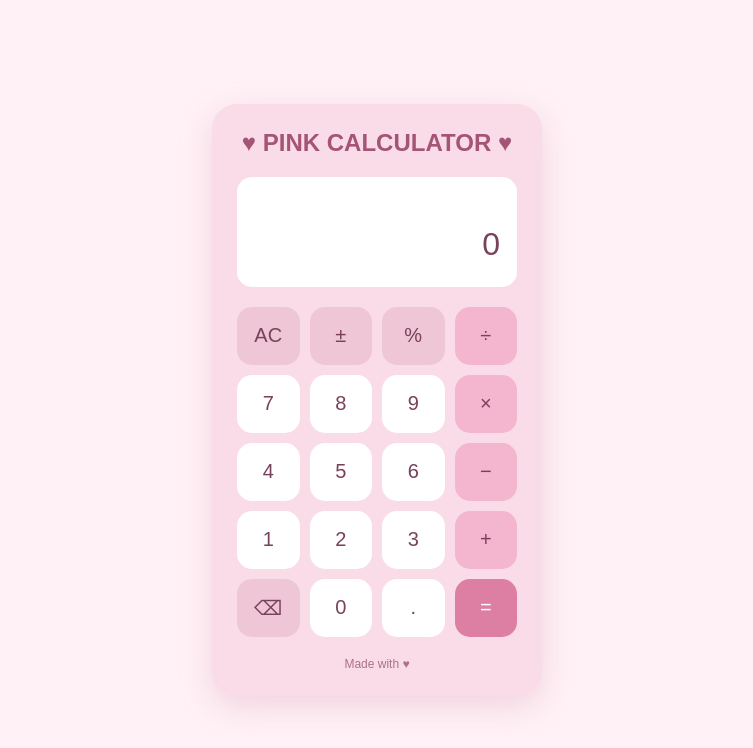
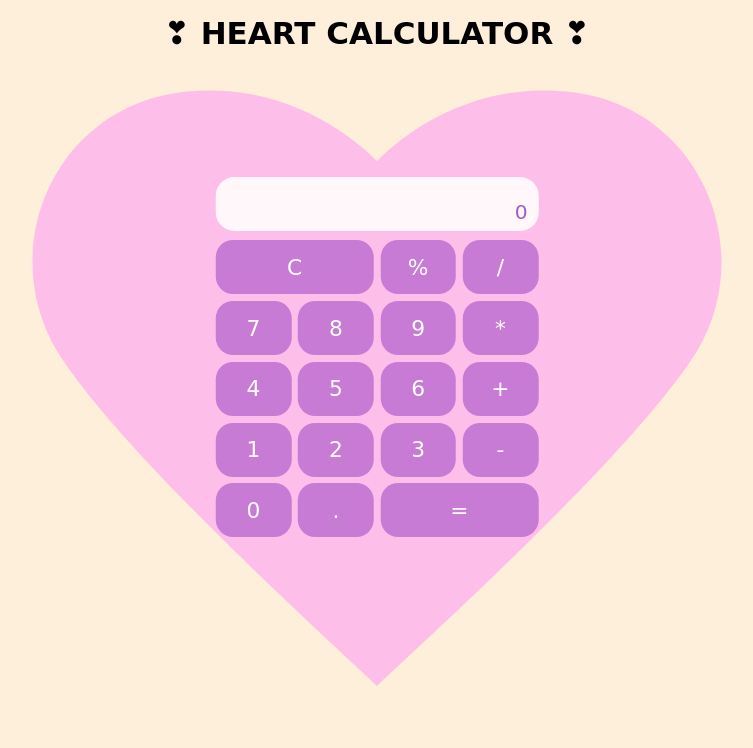
Before and after one commit to choiyoon133-dot/web_a, a plain HTML site: page mycalculater.html in a window 1280 px wide. Shown: the whole page, without its empty margins (263-1016 px from the left). Drawn offline with Linux system fonts and the light colour scheme; a web font is replaced by a local one.

Commit message:
Apply Hearty Beltime font

```diff
--- a/mycalculater.html
+++ b/mycalculater.html
@@ -3,9 +3,18 @@
 <head>
 <meta charset="UTF-8">
 <meta name="viewport" content="width=device-width, initial-scale=1.0">
-    <title>나만의 핑크 계산기</title>
+<title>Heart Calculator</title>
 
 <style>
+/* Hearty Beltime 폰트 등록 */
+@font-face {
+    font-family: 'Hearty Beltime';
+    src: url('./fonts/Hearty Beltime.ttf') format('truetype');
+    font-weight: normal;
+    font-style: normal;
+    font-display: swap;
+}
+
 * {
     box-sizing: border-box;
 }
@@ -13,147 +22,228 @@
 body {
     margin: 0;
     min-height: 100vh;
-            display: flex;
-            justify-content: center;
-            align-items: center;
-            background: #fff1f6;
-            font-family: Arial, sans-serif;
+    background: #fdefd9;
+    font-family: 'Hearty Beltime', cursive;
 }
 
-        .calculator {
-            width: 330px;
-            max-width: 95vw;
-            padding: 25px;
-            border-radius: 25px;
-            background: #f9dce7;
-            box-shadow: 0 10px 30px #dba7bb66;
+.wrapper {
+    width: 100%;
+    max-width: 750px;
+    margin: 0 auto;
+    padding-top: 15px;
 }
 
-        h2 {
+h1 {
+    margin: 0 0 10px;
+    font-family: 'Hearty Beltime', cursive;
+    font-size: clamp(17px, 4.2vw, 31px);
     text-align: center;
-            color: #a45475;
-            margin-top: 0;
+    color: black;
+    white-space: nowrap;
 }
 
-        .screen {
-            background: white;
-            padding: 15px;
-            margin-bottom: 20px;
-            border-radius: 15px;
+/* 하트와 계산기를 동일한 비율로 조정 */
+.stage {
+    position: relative;
+    width: 100%;
+    aspect-ratio: 750 / 650;
+    container-type: inline-size;
 }
 
+/* 하트 배경 */
+.heart {
+    position: absolute;
+    width: 100%;
+    height: 100%;
+    top: 0;
+    left: 0;
+}
+
+/* 계산기 위치 */
+.calculator {
+    position: absolute;
+    z-index: 2;
+    width: 43cqw;
+    left: 50%;
+    top: 15.5cqw;
+    transform: translateX(-50%);
+}
+
+/* 현황창 */
+.screen {
+    width: 100%;
+    height: 7.2cqw;
+    background: #fff7f9;
+    border-radius: 2.5cqw;
+    padding: 0.6cqw 1.4cqw;
+    margin-bottom: 1.2cqw;
+    display: flex;
+    flex-direction: column;
+    justify-content: center;
+}
+
+/* 수식 표시 */
 #history {
     width: 100%;
-            height: 25px;
-            border: none;
+    height: 2cqw;
+    font-family: 'Hearty Beltime', cursive;
+    font-size: 1.5cqw;
+    color: #a66bb5;
     text-align: right;
-            color: #b98a9d;
-            background: transparent;
+    overflow: hidden;
+    white-space: nowrap;
 }
 
+/* 결과 표시 */
 #display {
     width: 100%;
-            height: 55px;
+    height: 3.8cqw;
     border: none;
+    outline: none;
+    background: transparent;
+    color: #a45cba;
+    font-family: 'Hearty Beltime', cursive;
+    font-size: 2.7cqw;
     text-align: right;
-            font-size: 32px;
-            color: #79415b;
-            background: transparent;
+    padding: 0;
 }
 
+/* 버튼 4열 */
 .buttons {
+    width: 100%;
     display: grid;
-            grid-template-columns: repeat(4, 1fr);
-            gap: 10px;
+    grid-template-columns: repeat(4, minmax(0, 1fr));
+    grid-auto-rows: 7.2cqw;
+    gap: 0.9cqw;
 }
 
+/* 버튼 디자인 */
 button {
-            height: 58px;
+    min-width: 0;
     border: none;
-            border-radius: 15px;
-            background: white;
-            color: #79415b;
-            font-size: 20px;
+    border-radius: 2.3cqw;
+    background: #c87bd5;
+    color: white;
+    font-family: 'Hearty Beltime', cursive;
+    font-size: 2.9cqw;
     cursor: pointer;
-            transition: 0.2s;
+    transition: background 0.15s, transform 0.15s;
 }
 
 button:hover {
-            background: #ffe5ef;
-            transform: scale(1.05);
+    background: #b86ac9;
 }
 
 button:active {
     transform: scale(0.95);
 }
 
-        .operator {
-            background: #f3b6ce;
+/* C, = 버튼은 두 칸 */
+.wide {
+    grid-column: span 2;
 }
 
-        .special {
-            background: #eec6d6;
+@media (max-width: 500px) {
+    .wrapper {
+        padding-top: 12px;
     }
 
-        .equal {
-            background: #dc7fa3;
-            color: white;
+    h1 {
+        margin-bottom: 8px;
     }
-
-        .equal:hover {
-            background: #ca648c;
-        }
-
-        .footer {
-            text-align: center;
-            margin-top: 20px;
-            color: #ab7189;
-            font-size: 12px;
 }
 </style>
 </head>
 
 <body>
+
+<div class="wrapper">
+
+    <h1>❣ HEART CALCULATOR ❣</h1>
+
+    <div class="stage">
+
+        <!-- 하트 배경 -->
+        <svg class="heart"
+             viewBox="0 0 750 650"
+             preserveAspectRatio="xMidYMid meet"
+             xmlns="http://www.w3.org/2000/svg">
+
+            <path
+                d="
+                M 375 625
+                C 345 595, 120 395, 55 290
+                C -10 180, 60 35, 195 30
+                C 270 25, 335 60, 375 100
+                C 415 60, 480 25, 555 30
+                C 690 35, 760 180, 695 290
+                C 630 395, 405 595, 375 625
+                Z"
+                fill="#fdbfea">
+            </path>
+        </svg>
+
+        <!-- 계산기 -->
         <form class="calculator" onsubmit="return false;">
-        <h2>♥ PINK CALCULATOR ♥</h2>
 
             <div class="screen">
-            <input type="text" id="history" readonly>
-            <input type="text" id="display" value="0" readonly>
+                <div id="history"></div>
+                <input type="text"
+                       id="display"
+                       value="0"
+                       readonly>
             </div>
 
             <div class="buttons">
-            <button type="button" class="special" onclick="clearAll()">AC</button>
-            <button type="button" class="special" onclick="changeSign()">±</button>
-            <button type="button" class="special" onclick="percent()">%</button>
-            <button type="button" class="operator" onclick="setOperator('/')">÷</button>
 
-            <button type="button" onclick="inputNumber('7')">7</button>
-            <button type="button" onclick="inputNumber('8')">8</button>
-            <button type="button" onclick="inputNumber('9')">9</button>
-            <button type="button" class="operator" onclick="setOperator('*')">×</button>
+                <button type="button" class="wide"
+                        onclick="clearAll()">C</button>
+                <button type="button"
+                        onclick="percent()">%</button>
+                <button type="button"
+                        onclick="setOperator('/')">/</button>
 
-            <button type="button" onclick="inputNumber('4')">4</button>
-            <button type="button" onclick="inputNumber('5')">5</button>
-            <button type="button" onclick="inputNumber('6')">6</button>
-            <button type="button" class="operator" onclick="setOperator('-')">−</button>
+                <button type="button"
+                        onclick="inputNumber('7')">7</button>
+                <button type="button"
+                        onclick="inputNumber('8')">8</button>
+                <button type="button"
+                        onclick="inputNumber('9')">9</button>
+                <button type="button"
+                        onclick="setOperator('*')">*</button>
 
-            <button type="button" onclick="inputNumber('1')">1</button>
-            <button type="button" onclick="inputNumber('2')">2</button>
-            <button type="button" onclick="inputNumber('3')">3</button>
-            <button type="button" class="operator" onclick="setOperator('+')">+</button>
+                <button type="button"
+                        onclick="inputNumber('4')">4</button>
+                <button type="button"
+                        onclick="inputNumber('5')">5</button>
+                <button type="button"
+                        onclick="inputNumber('6')">6</button>
+                <button type="button"
+                        onclick="setOperator('+')">+</button>
 
-            <button type="button" class="special" onclick="deleteNumber()">⌫</button>
-            <button type="button" onclick="inputNumber('0')">0</button>
-            <button type="button" onclick="inputDecimal()">.</button>
-            <button type="button" class="equal" onclick="calculate()">=</button>
+                <button type="button"
+                        onclick="inputNumber('1')">1</button>
+                <button type="button"
+                        onclick="inputNumber('2')">2</button>
+                <button type="button"
+                        onclick="inputNumber('3')">3</button>
+                <button type="button"
+                        onclick="setOperator('-')">-</button>
+
+                <button type="button"
+                        onclick="inputNumber('0')">0</button>
+                <button type="button"
+                        onclick="inputDecimal()">.</button>
+                <button type="button" class="wide"
+                        onclick="calculate()">=</button>
+
+            </div>
+        </form>
+
+    </div>
 </div>
 
-        <div class="footer">Made with ♥</div>
-    </form>
-
 <script>
-        // 계산에 필요한 변수
 let firstNumber = null;
 let operator = null;
 let newNumber = false;
@@ -163,32 +253,52 @@
 
 // 숫자 입력
 function inputNumber(num) {
-            if (display.value === 'Error' || newNumber) {
+    if (display.value === 'Error') {
+        clearAll();
+    }
+
+    if (newNumber) {
         display.value = num;
         newNumber = false;
-            } else if (display.value === '0') {
+
+        if (operator === null) {
+            history.textContent = '';
+        }
+    }
+    else if (display.value === '0') {
         display.value = num;
-            } else {
+    }
+    else {
         display.value += num;
     }
 }
 
-        // 소수점 입력
+// 소수점
 function inputDecimal() {
-            if (display.value === 'Error' || newNumber) {
+    if (display.value === 'Error') {
+        clearAll();
+    }
+
+    if (newNumber) {
         display.value = '0.';
         newNumber = false;
-            } else if (!display.value.includes('.')) {
+
+        if (operator === null) {
+            history.textContent = '';
+        }
+    }
+    else if (!display.value.includes('.')) {
         display.value += '.';
     }
 }
 
-        // 연산자 선택
+// 연산자
 function setOperator(op) {
     if (display.value === 'Error') return;
 
     if (operator !== null && !newNumber) {
         calculate();
+
         if (display.value === 'Error') return;
     }
 
@@ -196,18 +306,11 @@
     operator = op;
     newNumber = true;
 
-            history.value = display.value + ' ' + getSymbol(op);
+    history.textContent =
+        firstNumber + ' ' + op;
 }
 
-        // 연산자 기호 표시
-        function getSymbol(op) {
-            if (op === '*') return '×';
-            if (op === '/') return '÷';
-            if (op === '-') return '−';
-            return '+';
-        }
-
-        // 계산하기 (eval 사용하지 않음)
+// 계산하기
 function calculate() {
     if (operator === null || newNumber) return;
 
@@ -216,92 +319,81 @@
 
     if (operator === '+') {
         result = firstNumber + secondNumber;
-            } else if (operator === '-') {
+    }
+    else if (operator === '-') {
         result = firstNumber - secondNumber;
-            } else if (operator === '*') {
+    }
+    else if (operator === '*') {
         result = firstNumber * secondNumber;
-            } else if (operator === '/') {
+    }
+    else if (operator === '/') {
         if (secondNumber === 0) {
+            history.textContent =
+                firstNumber + ' / ' + secondNumber + ' =';
             display.value = 'Error';
-                    history.value = '0으로 나눌 수 없습니다';
+
             firstNumber = null;
             operator = null;
             newNumber = true;
             return;
         }
+
         result = firstNumber / secondNumber;
     }
 
-            history.value = firstNumber + ' ' +
-                getSymbol(operator) + ' ' +
+    history.textContent =
+        firstNumber + ' ' +
+        operator + ' ' +
         secondNumber + ' =';
 
-            display.value = Number(result.toPrecision(12));
+    display.value = String(
+        Number(result.toPrecision(12))
+    );
 
     firstNumber = null;
     operator = null;
     newNumber = true;
 }
 
-        // 전체 초기화
+// C 초기화
 function clearAll() {
     display.value = '0';
-            history.value = '';
+    history.textContent = '';
     firstNumber = null;
     operator = null;
     newNumber = false;
 }
 
-        // 한 글자 삭제
-        function deleteNumber() {
-            if (newNumber || display.value === 'Error') {
-                display.value = '0';
-                newNumber = false;
-                return;
-            }
-
-            if (display.value.length <= 1 ||
-                (display.value.length === 2 &&
-                 display.value.startsWith('-'))) {
-                display.value = '0';
-            } else {
-                display.value = display.value.slice(0, -1);
-            }
-        }
-
-        // 양수와 음수 전환
-        function changeSign() {
-            if (display.value === 'Error') return;
-
-            display.value = String(-Number(display.value));
-        }
-
-        // 백분율 계산
+// 퍼센트
 function percent() {
     if (display.value === 'Error') return;
 
-            display.value = String(Number(display.value) / 100);
+    display.value = String(
+        Number(display.value) / 100
+    );
 }
 
-        // 키보드 입력 지원
+// 키보드 사용
 document.addEventListener('keydown', function(e) {
     if (e.key >= '0' && e.key <= '9') {
         inputNumber(e.key);
-            } else if (e.key === '.') {
+    }
+    else if (e.key === '.') {
         inputDecimal();
-            } else if (['+', '-', '*', '/'].includes(e.key)) {
+    }
+    else if (['+', '-', '*', '/'].includes(e.key)) {
         e.preventDefault();
         setOperator(e.key);
-            } else if (e.key === 'Enter' || e.key === '=') {
+    }
+    else if (e.key === 'Enter' || e.key === '=') {
         e.preventDefault();
         calculate();
-            } else if (e.key === 'Backspace') {
-                e.preventDefault();
-                deleteNumber();
-            } else if (e.key === 'Escape') {
+    }
+    else if (e.key === 'Escape') {
         clearAll();
     }
 });
 </script>
+
 </body>
 </html>
```
Also changed, not shown: exam16.html (+0 -1 lines). Lines whose indentation alone changed are shown as unchanged.
